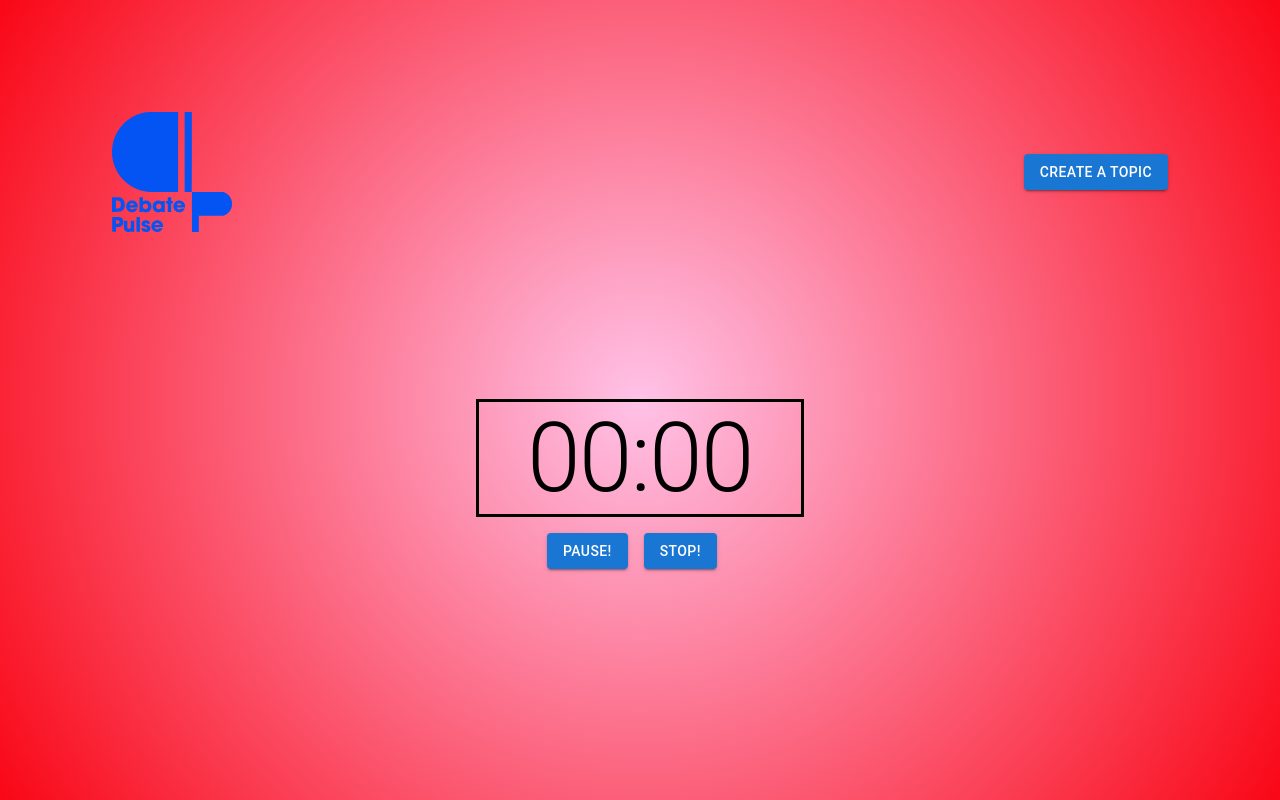
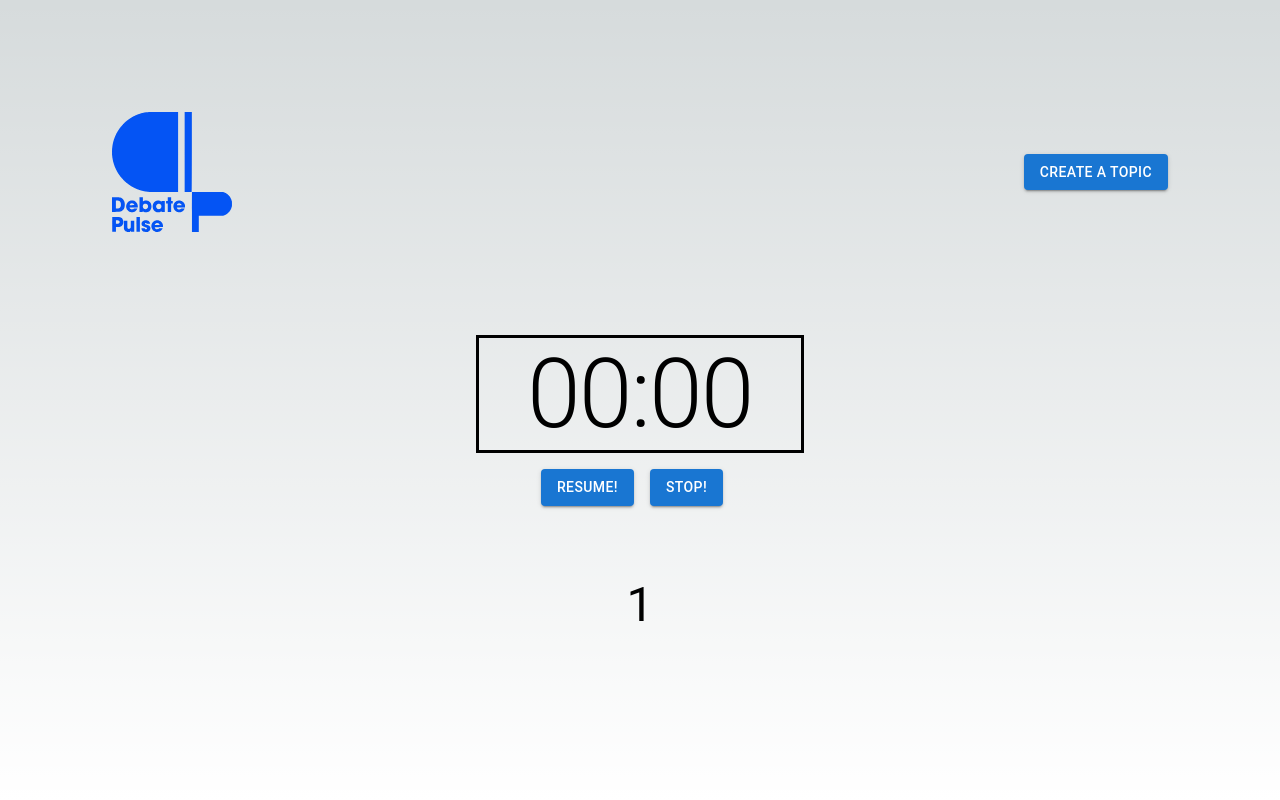
Before and after one commit to ttn729/debate-pulse, a Next.js app: page / in a window 1280 px wide. Both pictures are taken after a click on the button "START!". Built offline with nearby package versions, Linux system fonts and the light colour scheme.

Commit message:
implement countdown

```diff
--- a/src/app/page.tsx
+++ b/src/app/page.tsx
@@ -6,6 +6,7 @@ import { Box, Button, Grid, Typography } from "@mui/material";
 import Image from "next/image";
 import TopicModal from "@/components/TopicModal";
 import { Open_Sans} from 'next/font/google';
+import Countdown from "@/components/Countdown";
 
 
 // const topicFont = Fira_Mono({weight: '700', subsets: ["latin"]});
@@ -87,7 +88,6 @@ export default function Home() {
       <Grid container flexDirection="row">
 
         <Grid container item xs={3} justifyContent="center" alignItems="center">
-          {/* <Interrupt /> */}
         </Grid>
 
         <Grid
@@ -104,7 +104,11 @@ export default function Home() {
             {
               !clickedStart &&
       <Grid item>
-      <Button variant="contained" onClick={() => { setIsTimerRunning(true); setIsStopped(false); setClickedStart(true) }}>Start!</Button>
+      <Button variant="contained" onClick={() => {   setTimeout(() => {
+    setIsTimerRunning(true);
+    setIsStopped(false);
+
+  }, 3000);    setClickedStart(true); }}>Start!</Button>
     </Grid>
             }
 
@@ -120,16 +124,18 @@ export default function Home() {
         </Grid>
 
         <Grid container item xs={3} justifyContent="center" alignItems="center">
-          {/* <Ignore /> */}
         </Grid>
+      </Grid>
+
+{clickedStart &&
+        <Countdown />
+}
+
+        <div className={styles.grid}>
+
+          </div>
 
 
-      </Grid>
-
-      <div className={styles.grid}>
-        {/* {renderTeams()} */}
-
-      </div>
     </main>
   );
 }
--- /dev/null
+++ b/src/components/Countdown.tsx
@@ -0,0 +1,35 @@
+import React, { useState, useEffect } from 'react';
+import { Box, Typography } from '@mui/material';
+
+function Countdown() {
+  const [seconds, setSeconds] = useState(3);
+  const [visible, setVisible] = useState(true);
+
+  useEffect(() => {
+    const countdownInterval = setInterval(() => {
+      if (seconds > 0) {
+        setSeconds(seconds - 1);
+      } else {
+        // When countdown reaches 0, hide the component after 1 second
+        setTimeout(() => {
+          setVisible(false);
+        }, 1000);
+      }
+    }, 1000);
+
+    // Clean up the interval on unmount or when seconds reach 0
+    return () => clearInterval(countdownInterval);
+  }, [seconds]);
+
+  return (
+    <Box>
+      {visible && (
+        <Typography variant='h3' align="center">
+          {seconds > 0 ? seconds : 'Ready'}
+        </Typography>
+      )}
+    </Box>
+  );
+}
+
+export default Countdown;
```
